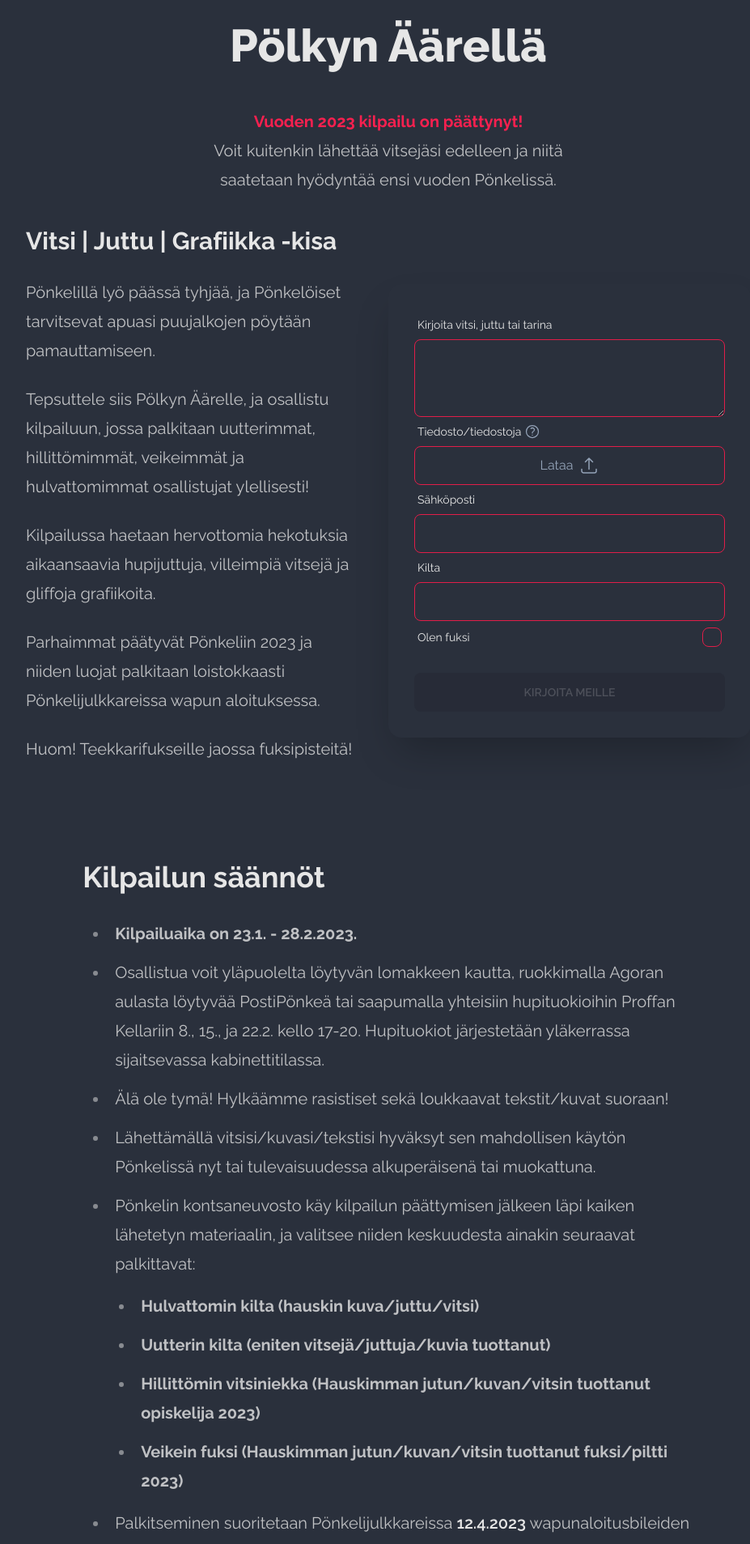
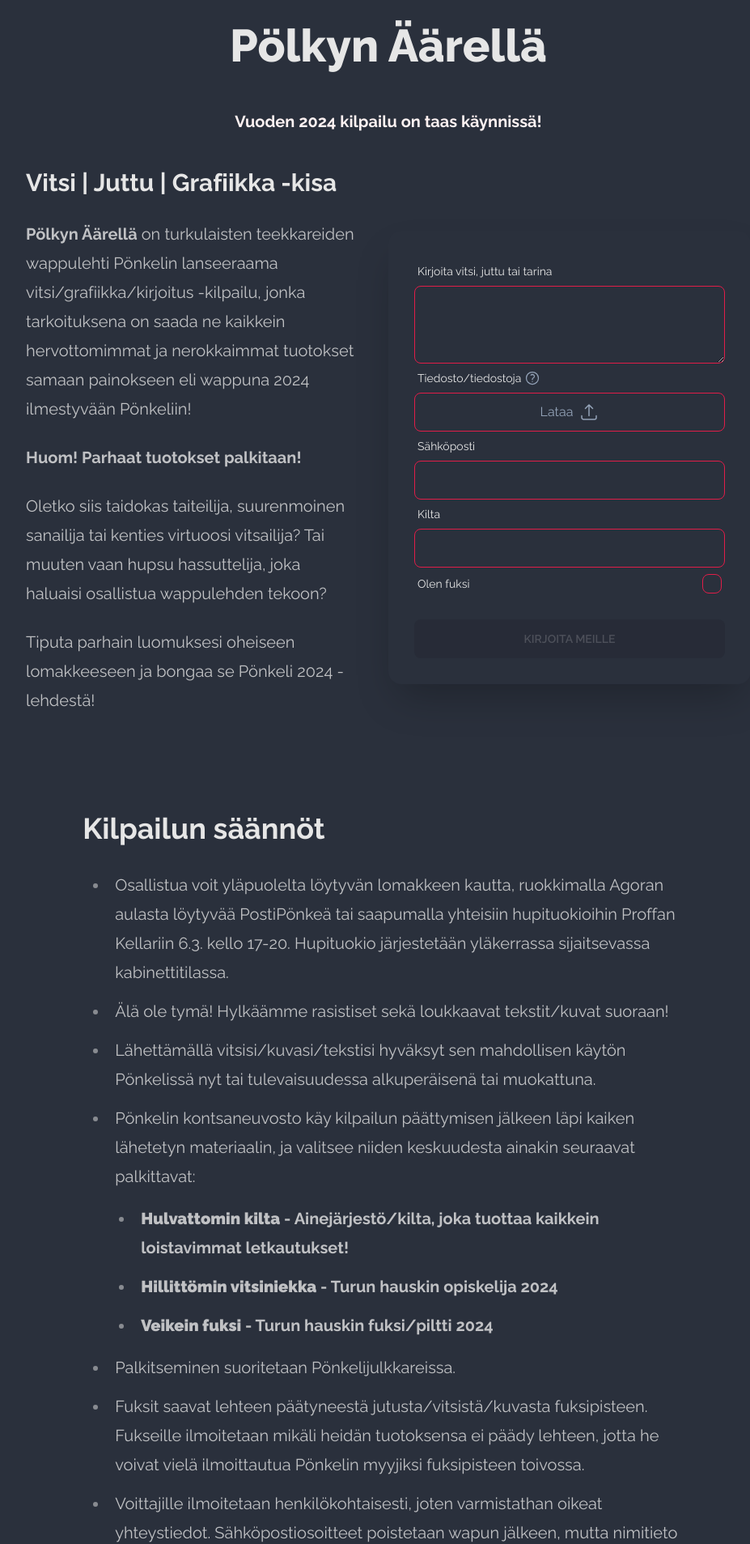
Before and after one commit to kolmeseiska/next-wappulehti, a Next.js app: page /kisa in a window 1280 px wide. Shown: the part 100-2007 px from the top of the page at 81% size, without its empty margins (160-1087 px from the left). Built offline with nearby package versions, Linux system fonts and the light colour scheme.

Commit message:
Update 2024 pölkyn äärellä

```diff
--- /dev/null
+++ b/components/DownCaretIcon.tsx
@@ -0,0 +1,18 @@
+import React from 'react'
+
+const DownCaretIcon = () => {
+  return (
+    <svg
+      xmlns='http://www.w3.org/2000/svg'
+      fill='none'
+      viewBox='0 0 24 24'
+      strokeWidth={5}
+      stroke='currentColor'
+      className='w-6 h-6 inline'
+    >
+      <path strokeLinecap='round' strokeLinejoin='round' d='m19.5 8.25-7.5 7.5-7.5-7.5' />
+    </svg>
+  )
+}
+
+export default DownCaretIcon
--- a/components/FileInput.tsx
+++ b/components/FileInput.tsx
@@ -29,6 +29,7 @@ const FileInput = ({ setValue, isSubmitted, errors }: Props) => {
   }, [setValue, data.files])
 
   useEffect(() => {
+    console.log('hmm')
     if(isSubmitted) {
       actionsRef.current.handleClearFiles()
     }
--- a/components/Navigation.tsx
+++ b/components/Navigation.tsx
@@ -7,23 +7,27 @@ type NavItemProps = {
   isCollapsed?: boolean
 }
 
-type Route = [string, string, string?]
+type Route = [string, string, boolean?]
 
-const routes:Route[] = [
-  ['Pölkyn Äärellä', '/kisa'],
+const routes: Route[] = [
+  ['Pölkyn Äärellä', '/kisa', true],
   ['Tapahtumat', '/tapahtumat'],
   ['Historia', '/historia'],
   ['Myyjät', '/myyjainfo'],
 ]
 
-const NavItems = ({ isCollapsed }:NavItemProps) => {
+const NavItems = ({ isCollapsed }: NavItemProps) => {
   const menuClassName = isCollapsed
     ? 'menu menu-compact text-zinc-50 dropdown-content mt-3 p-2 shadow bg-base-100 rounded-box w-52 shadow-2xl'
     : 'menu menu-horizontal text-zinc-50 px-1'
 
   return (
     <ul tabIndex={0} className={menuClassName}>
-      {routes.map(([title, url, className = 'hover:bg-zinc-100 hover:text-zinc-900']) => (
+      {routes.map(([title, url, isHighlight]) => {
+        const className = isHighlight
+          ? 'text-zinc-50 bg-primary hover:text-primary hover:bg-zinc-50'
+          : 'hover:bg-zinc-100 hover:text-zinc-900'
+        return (
           <Link
             key={url}
             href={url}
@@ -31,7 +35,8 @@ const NavItems = ({ isCollapsed }:NavItemProps) => {
           >
             {title}
           </Link>
-      ))
+        )
+      })
       }
     </ul>
   )
--- a/content/OffseasonHero.tsx
+++ b/content/OffseasonHero.tsx
@@ -2,6 +2,7 @@ import React from 'react'
 import Link from 'next/link'
 
 import ColorWall from '../components/ColorWall'
+import DownCaretIcon from '../components/DownCaretIcon'
 import Logo from '../components/Logo'
 
 const OffseasonHero = () => {
@@ -15,18 +16,26 @@ const OffseasonHero = () => {
             <Logo className='h-48 max-w-full' />
           </h1>
           <h3 className='text-4xl font-bold mb-8'>
-            Pönkeli 2024
-            <br />
-            on tulossa!
+            Pölkyn äärellä kokoonnutaan taas!
           </h3>
-          <Link
+          <div className='motion-safe:animate-bounce'>
+            <DownCaretIcon />
+          </div>
+          {/* <Link
             href='https://forms.gle/gL9HVsmReAeWwujK8'
             role='button'
-            className='btn btn-primary mt-5 btn-outline'
+            className='btn btn-primary mt-5 btn-outline bg-red-50'
             target='_blank'
             rel='noopener noreferrer'
           >
             Anna palautetta Pönkelistä 2023
+          </Link> */}
+          <Link
+            href={'/kisa'}
+            role='button'
+            className='btn btn-primary mt-5 btn-outline bg-red-50'
+          >
+            Osallistu kisaan!
           </Link>
         </div>
       </div>
--- a/package.json
+++ b/package.json
@@ -13,7 +13,7 @@
     "@googleapis/sheets": "^4.0.1",
     "@hookform/resolvers": "^2.9.10",
     "@next/font": "13.1.1",
-    "@tailwindcss/typography": "^0.5.9",
+    "@tailwindcss/typography": "^0.5.10",
     "@types/node": "18.11.18",
     "@types/react": "18.0.26",
     "@types/react-dom": "18.0.10",
@@ -36,7 +36,7 @@
     "autoprefixer": "^10.4.13",
     "eslint-plugin-simple-import-sort": "^9.0.0",
     "eslint-plugin-unused-imports": "^2.0.0",
-    "postcss": "^8.4.21",
-    "tailwindcss": "^3.3.1"
+    "postcss": "^8.4.35",
+    "tailwindcss": "^3.4.1"
   }
 }
--- a/pages/api/participations.ts
+++ b/pages/api/participations.ts
@@ -15,7 +15,7 @@ const runMiddleware = async (
 ): Promise<any> => {
   return new Promise((resolve, reject) => {
     fn(req, res, (result: any) => {
-      if (result instanceof Error) {
+      if(result instanceof Error) {
         return reject(result)
       }
       return resolve(result)
@@ -25,9 +25,9 @@ const runMiddleware = async (
 
 export default async function handler(
   req: NextApiRequest & Participation,
-  res: NextApiResponse<ApiSuccess|ApiError>
+  res: NextApiResponse<ApiSuccess | ApiError>
 ) {
-  if (req.method === 'POST') {
+  if(req.method === 'POST') {
     const multerUpload = multer({ dest: 'files/', storage })
     await runMiddleware(req, res, multerUpload.array('files'))
     const files = req.files as Express.Multer.File[]
@@ -47,7 +47,8 @@ export default async function handler(
     } as GoogleConfigDrive
     const configSheets = {
       apiKey: process.env.API_KEY,
-      spreadsheetId: process.env.SPREADSHEET_ID_PARTICIPATION
+      spreadsheetId: process.env.SPREADSHEET_ID_PARTICIPATION,
+      tabIndex: 0
     } as GoogleConfigSheets
 
     if(files?.length && !process.env.SKIP_FILE_UPLOAD) {
@@ -55,7 +56,7 @@ export default async function handler(
     }
 
     const data: Participation = req.body
-    const columns =[
+    const columns = [
       new Date(),
       data.joke,
       data.email,
--- a/pages/kisa.tsx
+++ b/pages/kisa.tsx
@@ -10,9 +10,7 @@ const Kisa = () => {
         <>
           <h1>Pölkyn Äärellä</h1>
           <p className='max-w-md mx-auto'>
-            <b className='text-primary brightness-110'>Vuoden 2023 kilpailu on päättynyt!</b>
-            <br />
-            Voit kuitenkin lähettää vitsejäsi edelleen ja niitä saatetaan hyödyntää ensi vuoden Pönkelissä.
+            <b className='text-red-50'>Vuoden 2024 kilpailu on taas käynnissä!</b>
           </p>
         </>
       )}
@@ -20,19 +18,16 @@ const Kisa = () => {
         <>
           <h2 className='text-3xl'>Vitsi | Juttu | Grafiikka -kisa</h2>
           <p>
-            Pönkelillä lyö päässä tyhjää, ja Pönkelöiset tarvitsevat apuasi puujalkojen pöytään pamauttamiseen.
+            <b>Pölkyn Äärellä</b> on turkulaisten teekkareiden wappulehti Pönkelin lanseeraama vitsi/grafiikka/kirjoitus -kilpailu, jonka tarkoituksena on saada ne kaikkein hervottomimmat ja nerokkaimmat tuotokset samaan painokseen eli wappuna 2024 ilmestyvään Pönkeliin!
+          </p>
+          <b>
+            Huom! Parhaat tuotokset palkitaan!
+          </b>
+          <p>
+            Oletko siis taidokas taiteilija, suurenmoinen sanailija tai kenties virtuoosi vitsailija? Tai muuten vaan hupsu hassuttelija, joka haluaisi osallistua wappulehden tekoon?
           </p>
           <p>
-            Tepsuttele siis Pölkyn Äärelle, ja osallistu kilpailuun, jossa palkitaan uutterimmat, hillittömimmät, veikeimmät ja hulvattomimmat osallistujat ylellisesti!
-          </p>
-          <p>
-            Kilpailussa haetaan hervottomia hekotuksia aikaansaavia hupijuttuja, villeimpiä vitsejä ja gliffoja grafiikoita.
-          </p>
-          <p>
-            Parhaimmat päätyvät Pönkeliin 2023 ja niiden luojat palkitaan loistokkaasti Pönkelijulkkareissa wapun aloituksessa.
-          </p>
-          <p>
-            Huom! Teekkarifukseille jaossa fuksipisteitä!
+            Tiputa parhain luomuksesi oheiseen lomakkeeseen ja bongaa se Pönkeli 2024 -lehdestä!
           </p>
         </>
       )}
@@ -43,11 +38,8 @@ const Kisa = () => {
             Kilpailun säännöt
           </h2>
           <ul>
-            <li className='font-bold'>
-              Kilpailuaika on 23.1. - 28.2.2023.
-            </li>
             <li>
-              Osallistua voit yläpuolelta löytyvän lomakkeen kautta, ruokkimalla Agoran aulasta löytyvää PostiPönkeä tai saapumalla yhteisiin hupituokioihin Proffan Kellariin 8., 15., ja 22.2. kello 17-20. Hupituokiot järjestetään yläkerrassa sijaitsevassa kabinettitilassa.
+              Osallistua voit yläpuolelta löytyvän lomakkeen kautta, ruokkimalla Agoran aulasta löytyvää PostiPönkeä tai saapumalla yhteisiin hupituokioihin Proffan Kellariin 6.3. kello 17-20. Hupituokio järjestetään yläkerrassa sijaitsevassa kabinettitilassa.
             </li>
             <li>
               Älä ole tymä! Hylkäämme rasistiset sekä loukkaavat tekstit/kuvat suoraan!
@@ -59,21 +51,12 @@ const Kisa = () => {
               Pönkelin kontsaneuvosto käy kilpailun päättymisen jälkeen läpi kaiken lähetetyn materiaalin, ja valitsee niiden keskuudesta ainakin seuraavat palkittavat:
             </li>
             <ul className='font-bold'>
-              <li>
-                Hulvattomin kilta (hauskin kuva/juttu/vitsi)
-              </li>
-              <li>
-                Uutterin kilta (eniten vitsejä/juttuja/kuvia tuottanut)
-              </li>
-              <li>
-                Hillittömin vitsiniekka (Hauskimman jutun/kuvan/vitsin tuottanut opiskelija 2023)
-              </li>
-              <li>
-                Veikein fuksi (Hauskimman jutun/kuvan/vitsin tuottanut fuksi/piltti 2023)
-              </li>
+              <li><b>Hulvattomin kilta</b> - Ainejärjestö/kilta, joka tuottaa kaikkein loistavimmat letkautukset!</li>
+              <li><b>Hillittömin vitsiniekka</b> - Turun hauskin opiskelija 2024</li>
+              <li><b>Veikein fuksi</b> - Turun hauskin fuksi/piltti 2024</li>
             </ul>
             <li>
-              Palkitseminen suoritetaan Pönkelijulkkareissa <strong>12.4.2023</strong> wapunaloitusbileiden virallisilla etkoilla. Palkinnot ovat tänä vuonna entistä paremmat, pönkelimmät ja mahtipontisemmat!
+              Palkitseminen suoritetaan Pönkelijulkkareissa.
             </li>
             <li>
               Fuksit saavat lehteen päätyneestä jutusta/vitsistä/kuvasta fuksipisteen. Fukseille ilmoitetaan mikäli heidän tuotoksensa ei päädy lehteen, jotta he voivat vielä ilmoittautua Pönkelin myyjiksi fuksipisteen toivossa.
```
Also changed, not shown: components/ParticipationForm.tsx (+8 -9 lines), src/useFileDrop.tsx (+16 -14 lines), 2 other files (tests, documents, lock files or other folders). Lines whose indentation alone changed are shown as unchanged.
